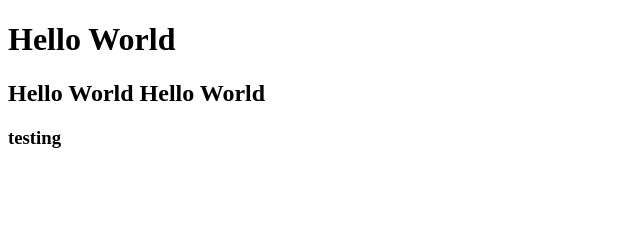
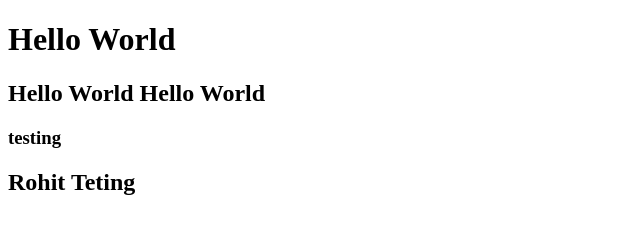
Before and after one commit to anukatoch/gitproject, a plain HTML site: page index.html in a window 1280 px wide. Shown: the whole page, without its empty margins (0-640 px from the left). Drawn offline with Linux system fonts and the light colour scheme.

Commit message:
this is commit buy rohit

```diff
--- a/index.html
+++ b/index.html
@@ -8,6 +8,6 @@
 	<h1> Hello World</h1>
 	<h2>Hello World Hello World </h2>
 	<h3> testing</h3>
-
+    <h2>Rohit Teting</h2>
 </body>
 </html>
```
